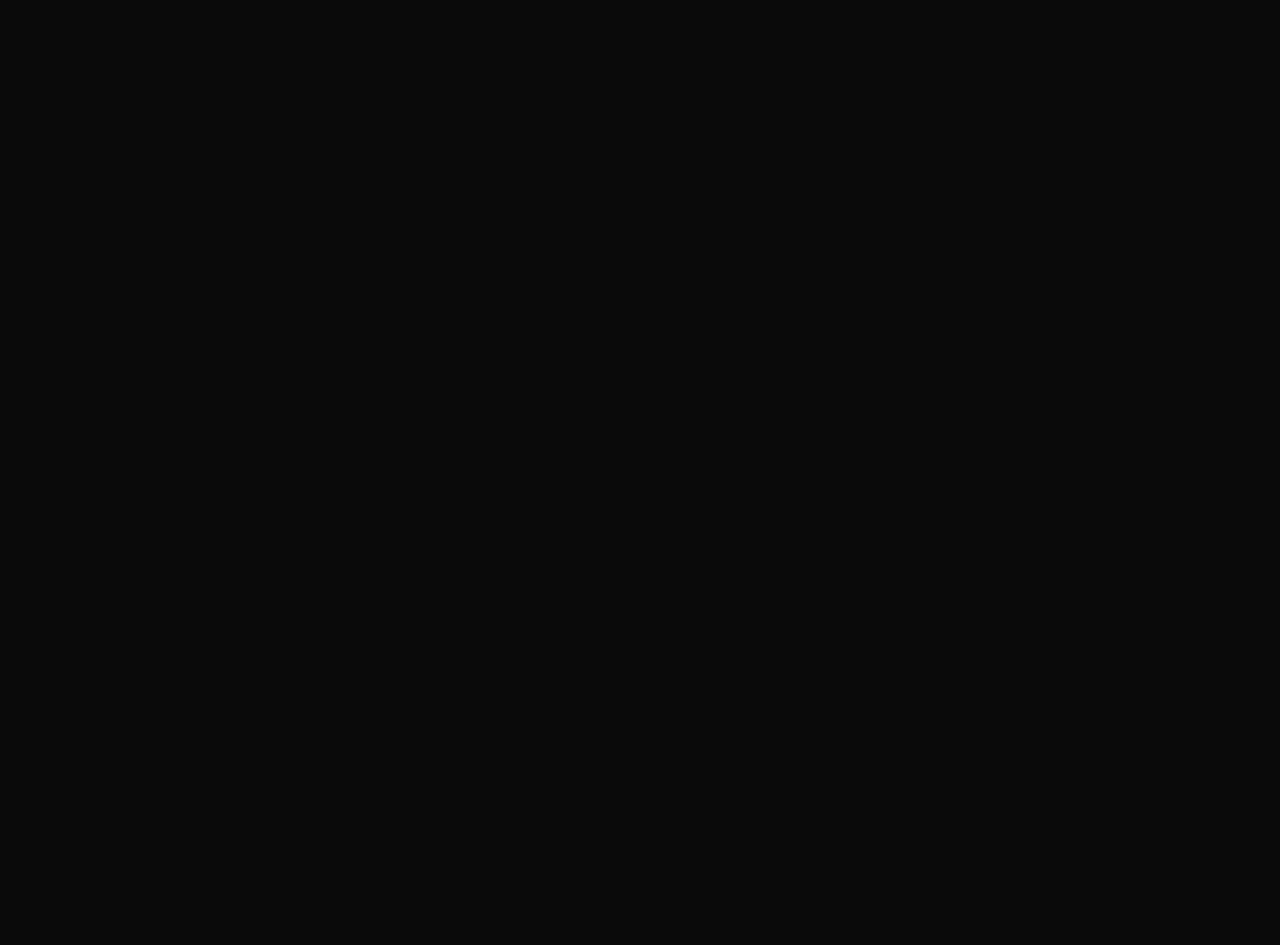
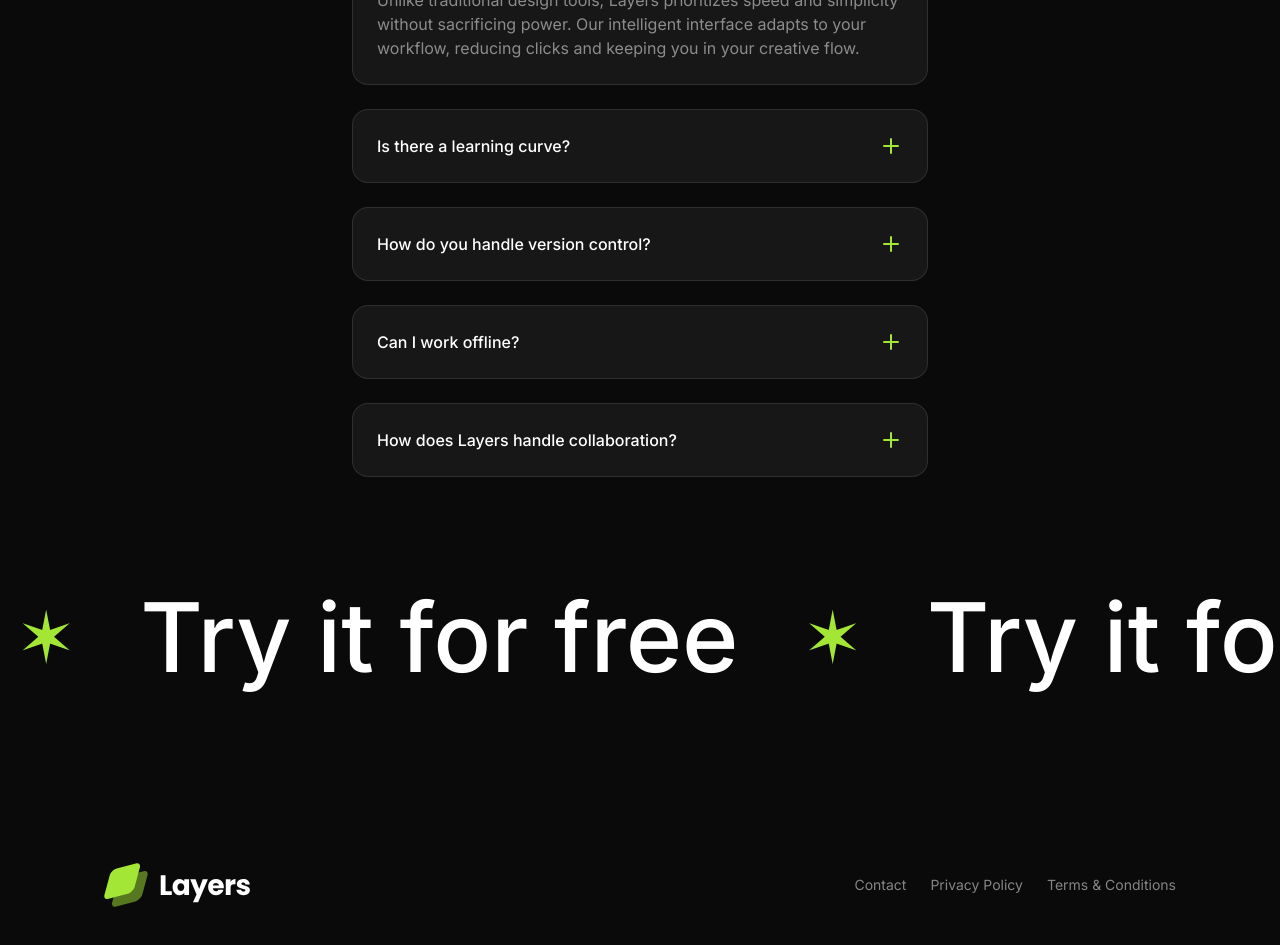
Before and after one commit to swarajzz/Layers, a Next.js app: page / in a window 1280 px wide. Shown: the part 5360-6305 px from the top of the page. Built offline with nearby package versions, Linux system fonts and the light colour scheme.

Commit message:
add footer

```diff
--- a/src/app/page.tsx
+++ b/src/app/page.tsx
@@ -1,4 +1,7 @@
+import CallToAction from "@/sections/CallToAction";
+import Faqs from "@/sections/Faqs";
 import Features from "@/sections/Features";
+import Footer from "@/sections/Footer";
 import Hero from "@/sections/Hero";
 import Integrations from "@/sections/Integrations";
 import Introduction from "@/sections/Introduction";
@@ -14,6 +17,9 @@
             <Introduction />
             <Features />
             <Integrations />
+            <Faqs />
+            <CallToAction />
+            <Footer />
         </>
     );
 }
--- a/src/sections/Footer.tsx
+++ b/src/sections/Footer.tsx
@@ -1,3 +1,6 @@
+import Image from "next/image";
+import logoImage from "@/assets/images/logo.svg";
+
 const footerLinks = [
     { href: "#", label: "Contact" },
     { href: "#", label: "Privacy Policy" },
@@ -5,5 +8,28 @@
 ];
 
 export default function Footer() {
-    return <div>Footer</div>;
+    return (
+        <section className="py-16">
+            <div className="container">
+                <div className="flex flex-col items-center gap-6 md:flex-row md:justify-between">
+                    <div>
+                        <Image src={logoImage} alt="Layers logo" />
+                    </div>
+                    <div>
+                        <nav className="flex gap-6">
+                            {footerLinks.map((link) => (
+                                <a
+                                    className="text-sm text-white/50"
+                                    key={link.label}
+                                    href={link.href}
+                                >
+                                    {link.label}
+                                </a>
+                            ))}
+                        </nav>
+                    </div>
+                </div>
+            </div>
+        </section>
+    );
 }
```
